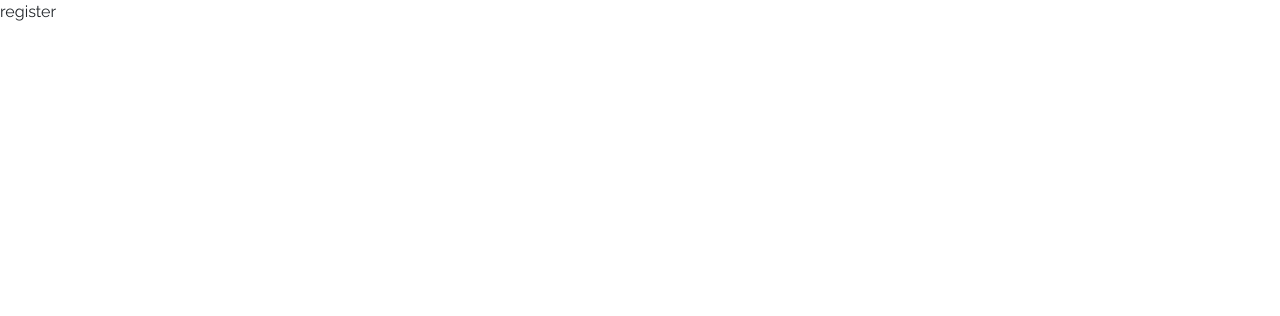
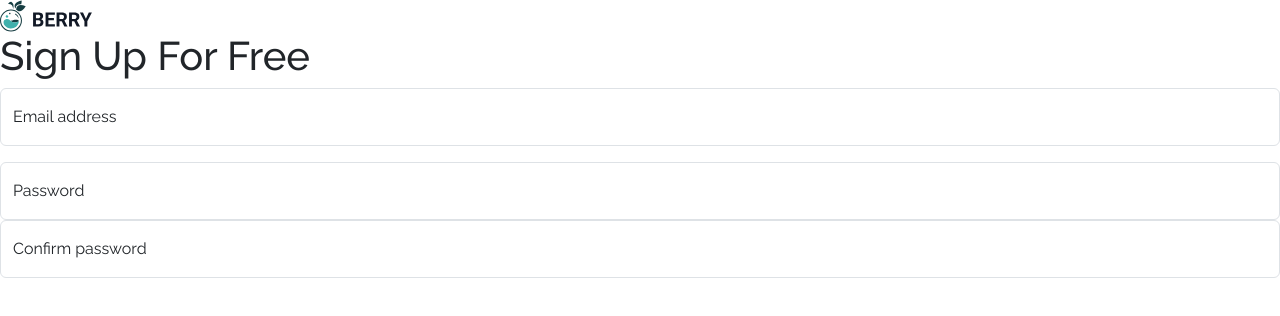
Before and after one commit to mdmehrab/berry-dashboard, a React (Vite) app: page /register in a window 1280 px wide. Shown: the top 316 px of the page. Built offline with nearby package versions, Linux system fonts and the light colour scheme.

Commit message:
try to figure out layout for dashboar

```diff
--- /dev/null
+++ b/src/components/DefaultView/DefaultView.jsx
@@ -0,0 +1,15 @@
+import React from "react";
+
+function DefaultView() {
+  return (
+    <div
+      style={{
+        width: "100vw",
+      }}
+    >
+      DefaultView
+    </div>
+  );
+}
+
+export default DefaultView;
--- /dev/null
+++ b/src/components/Header/Header.jsx
@@ -0,0 +1,7 @@
+import "./header.scss";
+
+function Header() {
+  return <div className="bg-danger">Header</div>;
+}
+
+export default Header;
--- a/src/components/Login/Login.jsx
+++ b/src/components/Login/Login.jsx
@@ -1,11 +1,12 @@
 import { FaEyeSlash } from "react-icons/fa6";
-import { IoMdSettings } from "react-icons/io";
+
 import { FaEye } from "react-icons/fa";
 import { useState } from "react";
 import { Form, InputGroup } from "react-bootstrap";
 import { Link } from "react-router-dom";
 import logo from "../../assets/svg/logo.svg";
 import "./login.scss";
+import Settings from "../Settings/Settings";
 
 const Login = () => {
   const [showPassword, setShowPassword] = useState(false);
@@ -16,11 +17,7 @@ const Login = () => {
 
   return (
     <section id="login">
-      <div className="absolute setting_icon">
-        <div className="curve-button">
-          <IoMdSettings className="icon bg_primary" />
-        </div>
-      </div>
+      <Settings />
 
       <div className="d-flex align-items-center justify-content-center vh-100 bg-light">
         <div className="bg-white p-5 rounded shadow-sm w_35">
--- a/src/components/Register/Register.jsx
+++ b/src/components/Register/Register.jsx
@@ -1,7 +1,45 @@
-import React from "react";
+import logo from "../../assets/svg/logo.svg";
+import { Form } from "react-bootstrap";
 
 const Register = () => {
-  return <div>Register</div>;
+  return (
+    <>
+      <section>
+        <div>
+          <img src={logo} alt="" srcset="" />
+          <h1>Sign Up For Free</h1>
+        </div>
+
+        <div>
+          <Form.Floating className="mb-3">
+            <Form.Control
+              id="floatingInputCustom"
+              type="email"
+              placeholder="name@example.com"
+            />
+            <label htmlFor="floatingInputCustom">Email address</label>
+          </Form.Floating>
+          <Form.Floating>
+            <Form.Control
+              id="floatingPasswordCustom"
+              type="password"
+              placeholder="Password"
+            />
+            <label htmlFor="floatingPasswordCustom">Password</label>
+          </Form.Floating>
+
+          <Form.Floating>
+            <Form.Control
+              id="floatingPasswordCustom"
+              type="password"
+              placeholder="Confirm password"
+            />
+            <label htmlFor="floatingPasswordCustom">Confirm password</label>
+          </Form.Floating>
+        </div>
+      </section>
+    </>
+  );
 };
 
 export default Register;
--- /dev/null
+++ b/src/components/Settings/Settings.jsx
@@ -0,0 +1,15 @@
+import { IoMdSettings } from "react-icons/io";
+
+const Settings = () => {
+  return (
+    <>
+      <div className="absolute setting_icon">
+        <div className="curve-button">
+          <IoMdSettings className="icon bg_primary" />
+        </div>
+      </div>
+    </>
+  );
+};
+
+export default Settings;
--- /dev/null
+++ b/src/components/Sidebar/Sidebar.jsx
@@ -0,0 +1,17 @@
+import "./sidebar.scss";
+
+function Sidebar() {
+  return (
+    <div
+      className="bg-warning "
+      style={{
+        width: "300px",
+        height: "100vh",
+      }}
+    >
+      Sidebar
+    </div>
+  );
+}
+
+export default Sidebar;
--- /dev/null
+++ b/src/pages/Dashboard.jsx
@@ -0,0 +1,21 @@
+import DefaultView from "../components/DefaultView/DefaultView";
+import Header from "../components/Header/Header";
+import Sidebar from "../components/Sidebar/Sidebar";
+
+const Dashboard = () => {
+  return (
+    <>
+      <Header />
+      <div className="d-flex">
+        <div>
+          <Sidebar />
+        </div>
+        <div className="p-5 bg-secondary">
+          <DefaultView />
+        </div>
+      </div>
+    </>
+  );
+};
+
+export default Dashboard;
--- a/src/route.jsx
+++ b/src/route.jsx
@@ -1,7 +1,9 @@
 import Login from "./components/Login/LogIn";
+import Register from "./components/Register/Register";
+import Dashboard from "./pages/Dashboard";
 
 export const routes = [
   { path: "/", element: <Login /> },
-  { path: "/register", element: <div>register</div> },
-  { path: "/dashboard", element: <div>Dashboard</div> },
+  { path: "/register", element: <Register /> },
+  { path: "/dashboard", element: <Dashboard /> },
 ];
```
Also changed, not shown: src/components/Header/header.scss (added), src/components/Sidebar/sidebar.scss (added).
